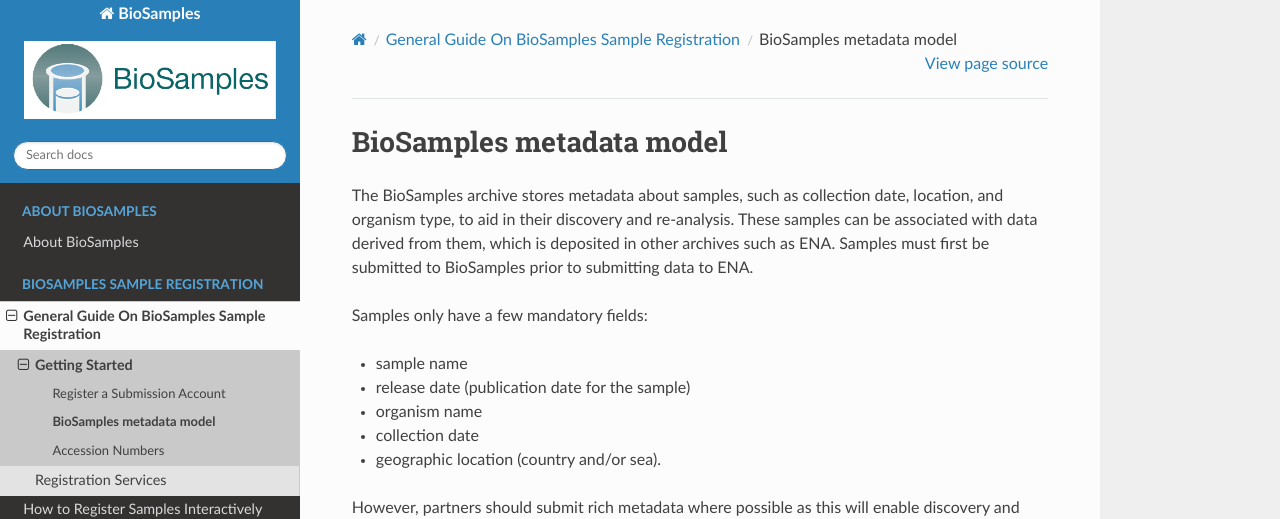
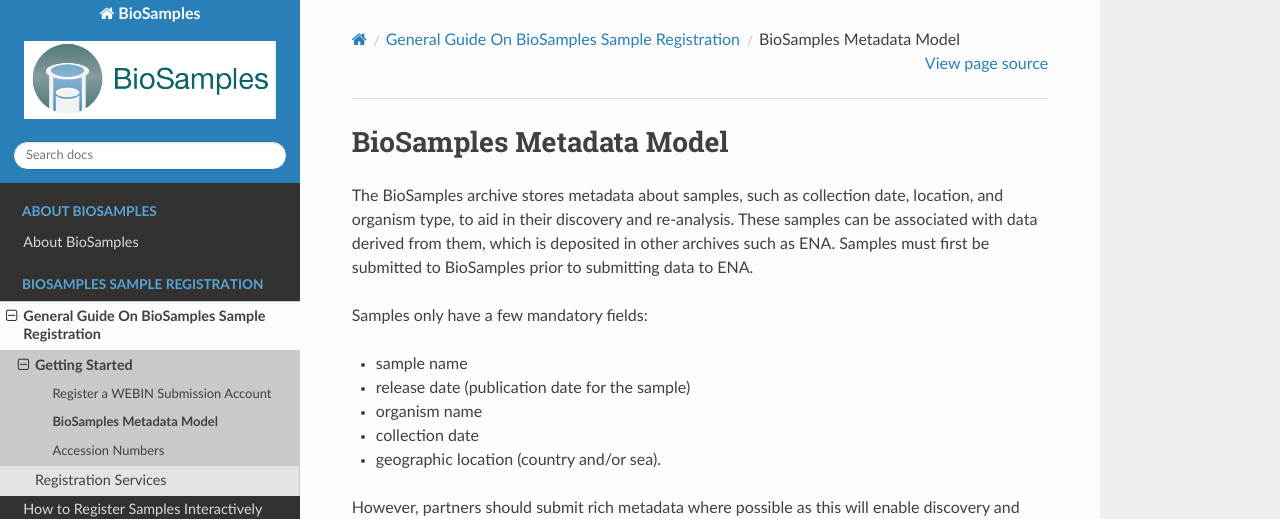
Before and after one commit to EBIBioSamples/read_docs, a Sphinx documentation site: the page built from docs/submit/general-guide/metadata-model.rst, in a window 1280 px wide and 900 px high. Shown: the top 519 px of the window. Built offline with Sphinx 7.4.7 and the Read the Docs theme 3.1.0, drawn with Linux system fonts in a browser that asks for light colours.

```diff
--- a/docs/submit/general-guide/metadata-model.rst
+++ b/docs/submit/general-guide/metadata-model.rst
@@ -1,4 +1,4 @@
-BioSamples metadata model
+BioSamples Metadata Model
 =========================
 
 The BioSamples archive stores metadata about samples, such as collection date, location, and organism type, to aid in their discovery and re-analysis. These samples can be associated with data derived from them, which is deposited in other archives such as ENA. Samples must first be submitted to BioSamples prior to submitting data to ENA.
```
Also changed, not shown: docs/submit/general-guide/registration.rst (+3 -10 lines).
